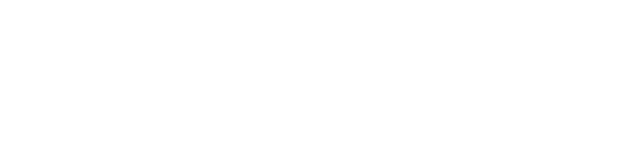
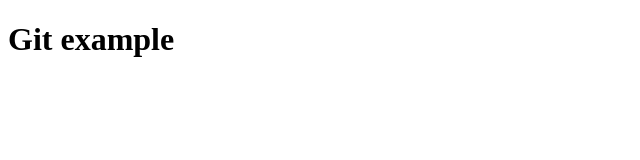
Before and after one commit to EcaCosca/gittest, a plain HTML site: page index.html in a window 1280 px wide. Shown: the whole page, without its empty margins (0-640 px from the left). Drawn offline with Linux system fonts and the light colour scheme.

Commit message:
Making changes on index.html

```diff
--- a/index.html
+++ b/index.html
@@ -4,9 +4,10 @@
     <meta charset="UTF-8">
     <meta http-equiv="X-UA-Compatible" content="IE=edge">
     <meta name="viewport" content="width=device-width, initial-scale=1.0">
-    <title>Document</title>
+    <title>Hello Git</title>
 </head>
 <body>
+    <h1>Git example</h1>
 
 </body>
 </html>
```
